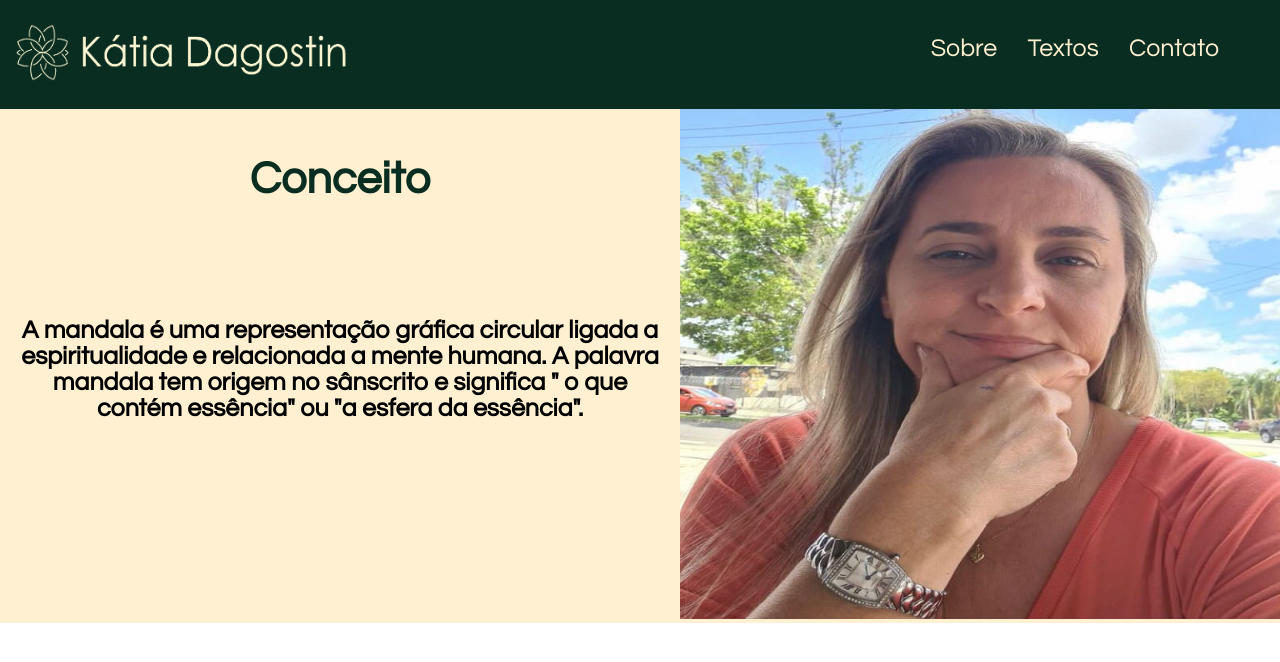
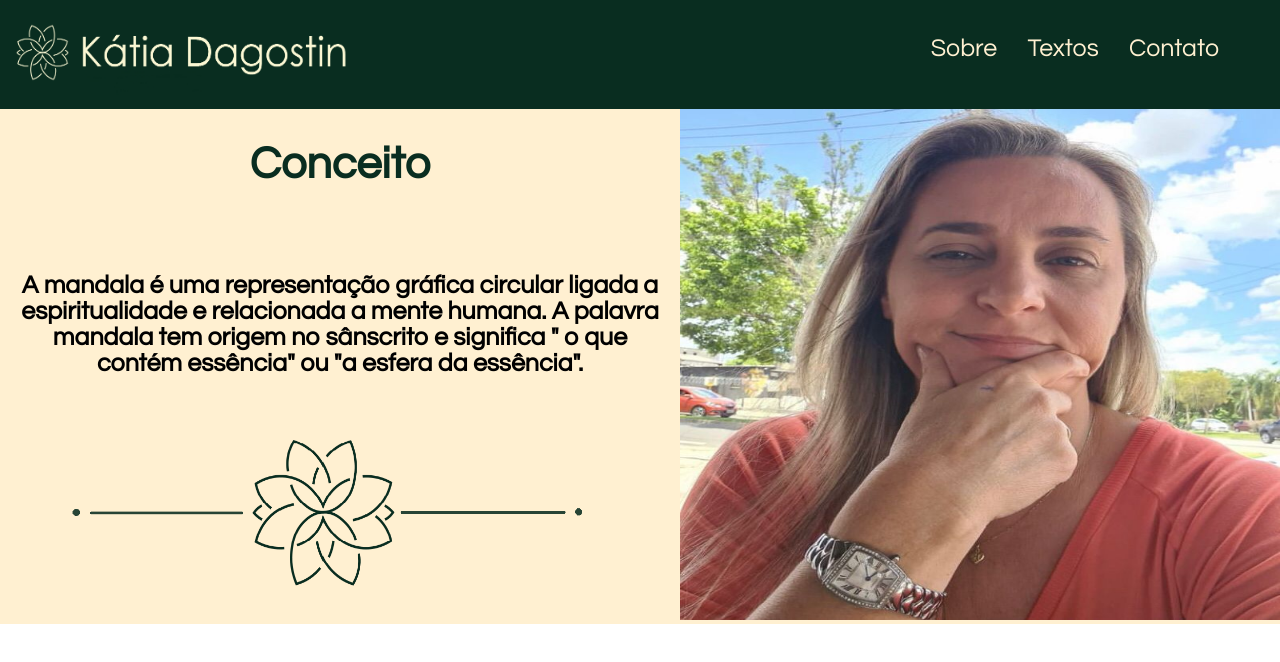
Before and after one commit to jotadagostin/katiadagostin, a plain HTML site: page home.html in a window 1280 px wide. Drawn offline with Linux system fonts and the light colour scheme; a web font is replaced by a local one.

Commit message:
html
setting home html code

```diff
--- a/home.html
+++ b/home.html
@@ -16,7 +16,7 @@
 <body>
     <header class="header_menu">
       <div class="header_menu__logo">
-        <a href="/home.html"><img src="/src/img/logo/manda-e-nome.png" alt="logo da mandala" class="header_menu__img"></a>
+        <a href="/home.html"><img src="/src/img/logo/manda-e-nome.png" alt="logo da mandala. cor bege com fundo verde" class="header_menu__img"></a>
       </div>
       <div class="header_menu__nav">
           <nav class="header_menu__list">
@@ -33,6 +33,9 @@
           <p class="container_conceito__p">A mandala é uma representação gráfica circular ligada a espiritualidade e
             relacionada a mente humana. A palavra mandala tem origem no sânscrito e significa
             " o que contém essência" ou "a esfera da  essência".    </p>
+            <div class="container_mandala">
+              <img src="/src/img/logo/manda-bege-risco.png" alt="foto simbolo da mandala, cor verde com fundo bege" class="container_conceito__mandala">
+            </div>
       </div>
       <div class="container_foto">
           <img src="/src/img/katia-profilo.jpg" alt="foto de perfil da Psicanalista Katia Dagostin" class="container_foto__img">
--- a/src/styles/home-conceito.css
+++ b/src/styles/home-conceito.css
@@ -10,7 +10,7 @@
   font-weight: bold;
   font-style: normal;
   color: var(--green-color);
-  height: 140px;
+  height: 110px;
   display: flex;
   justify-content: center;
   align-items: center;
@@ -21,7 +21,7 @@
   align-items: center;
   text-align: center;
   font-family: var(--second-font);
-  height: 240px;
+  height: 210px;
   font-family: var(--main-font);
   padding: 15px;
   font-size: 25px;
@@ -29,10 +29,29 @@
   font-style: normal;
 }
 
+.container_mandala {
+    display: flex;
+    justify-content: center;
+    align-items: center;
+    height: 180px;
+}
+
+.container_conceito__mandala {
+    width: 540px;
+    height: 180px;
+}
+
+
 .container_foto {
+    position: relative;
+
+}
+
+.container_foto::before {
+    opacity: 1;
 }
 
 .container_foto__img {
   width: 600px;
-  height: 510px;
+  height: 511px;
 }
```
Also changed, not shown: src/img/logo/manda-bege-risco.png (added), src/img/logo/manda-bege.png (added).
